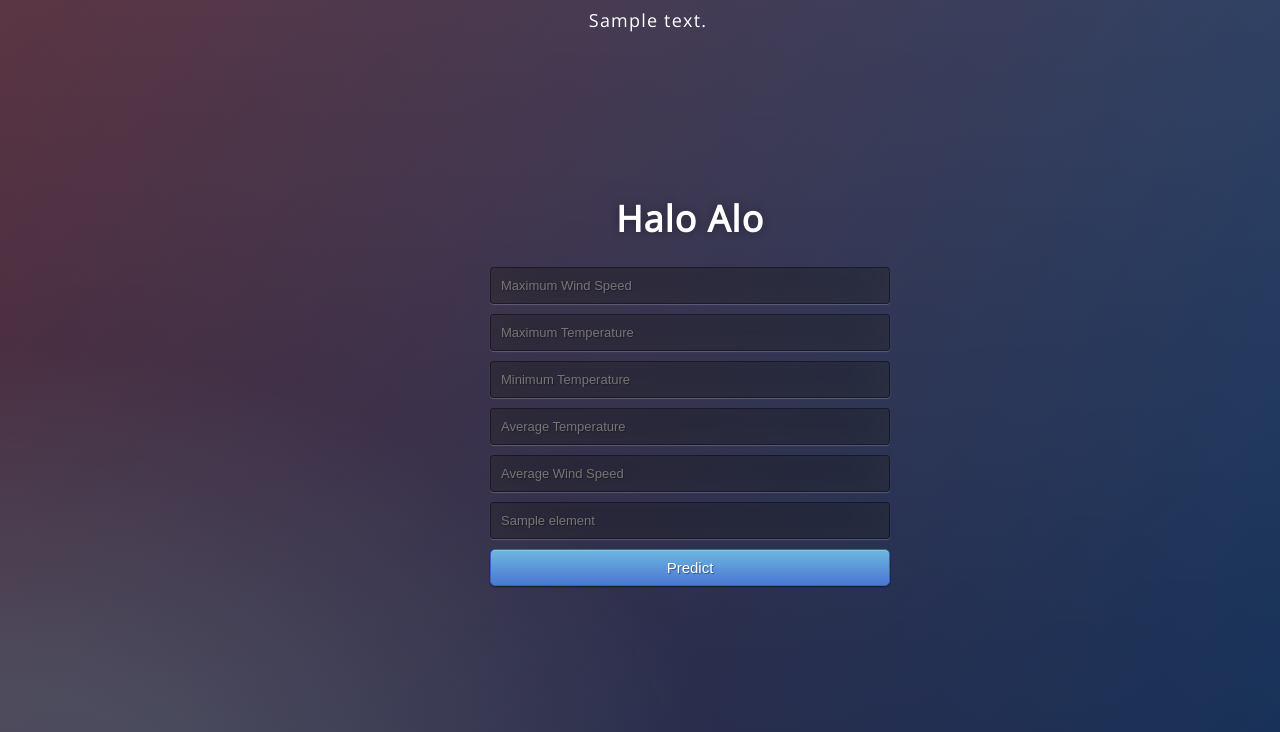
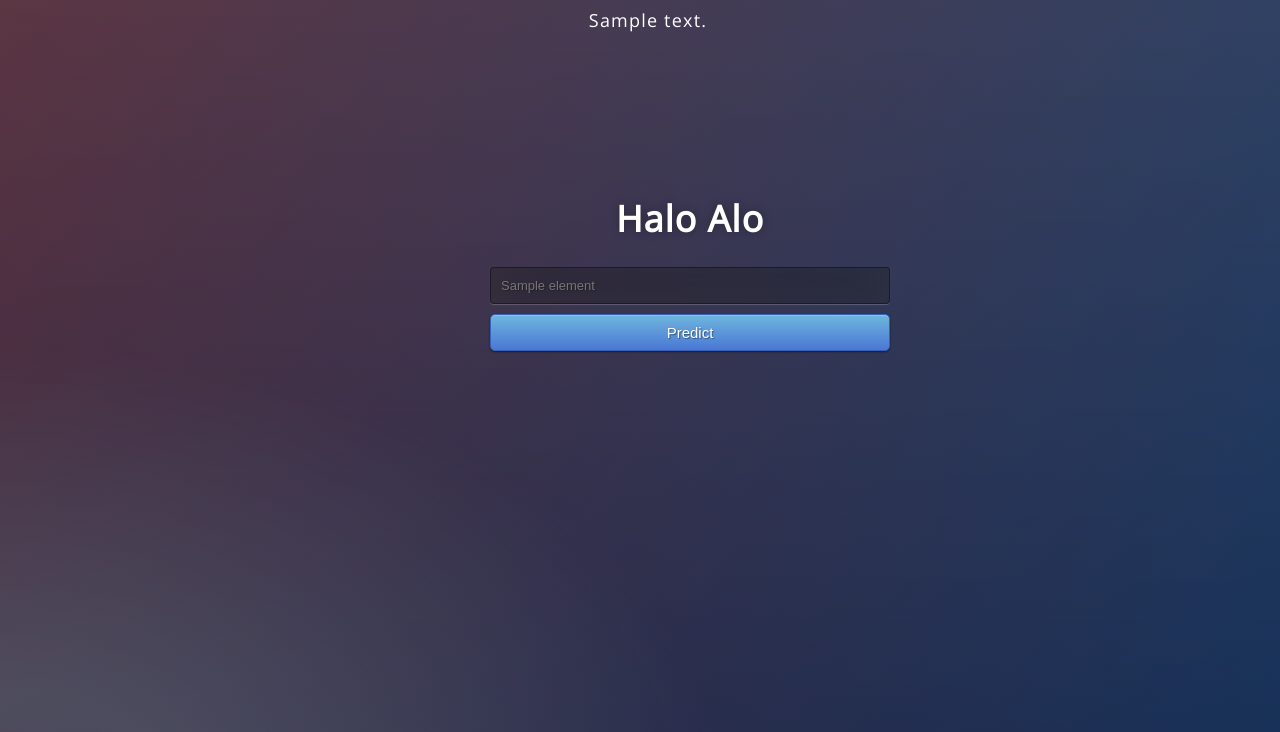
Before and after one commit to pchan21/Simple_Flask_App_GCP, a Flask app: template templates/home.html in a window 1280 px wide. Shown: the top 732 px of the page. Run offline with Flask 2, Linux system fonts and the light colour scheme; the template is opened without the code that fills it: most values are stand-ins (such as "Sample title", 1, 10 or a date in 2020).

Commit message:
Update home.html

```diff
--- a/templates/home.html
+++ b/templates/home.html
@@ -18,13 +18,8 @@
     <!-- Problème lié au formulaire -->
      <!-- Main Input For Receiving Query to our ML -->
     <form action="{{ url_for('predict')}}"method="post">
-      <input type="text" name="interview_score3" placeholder="Maximum Wind Speed" required="required" /><br>
-    	<input type="text" name="experience" placeholder="Maximum Temperature" required="required" /><br>
-        <input type="text" name="test_score" placeholder="Minimum Temperature" required="required" /><br>
-        <input type="text" name="interview_score5" placeholder="Average Temperature" required="required" /><br>
-        <input type="text" name="interview_score6" placeholder="Average Wind Speed" required="required" /><br>
 
-        {% for element in data %}
+        {% for element in data_name_input %}
           <input type="text" name="{{element}}" placeholder="{{element}}" required="required" /><br>
         {% endfor %}
 
```
